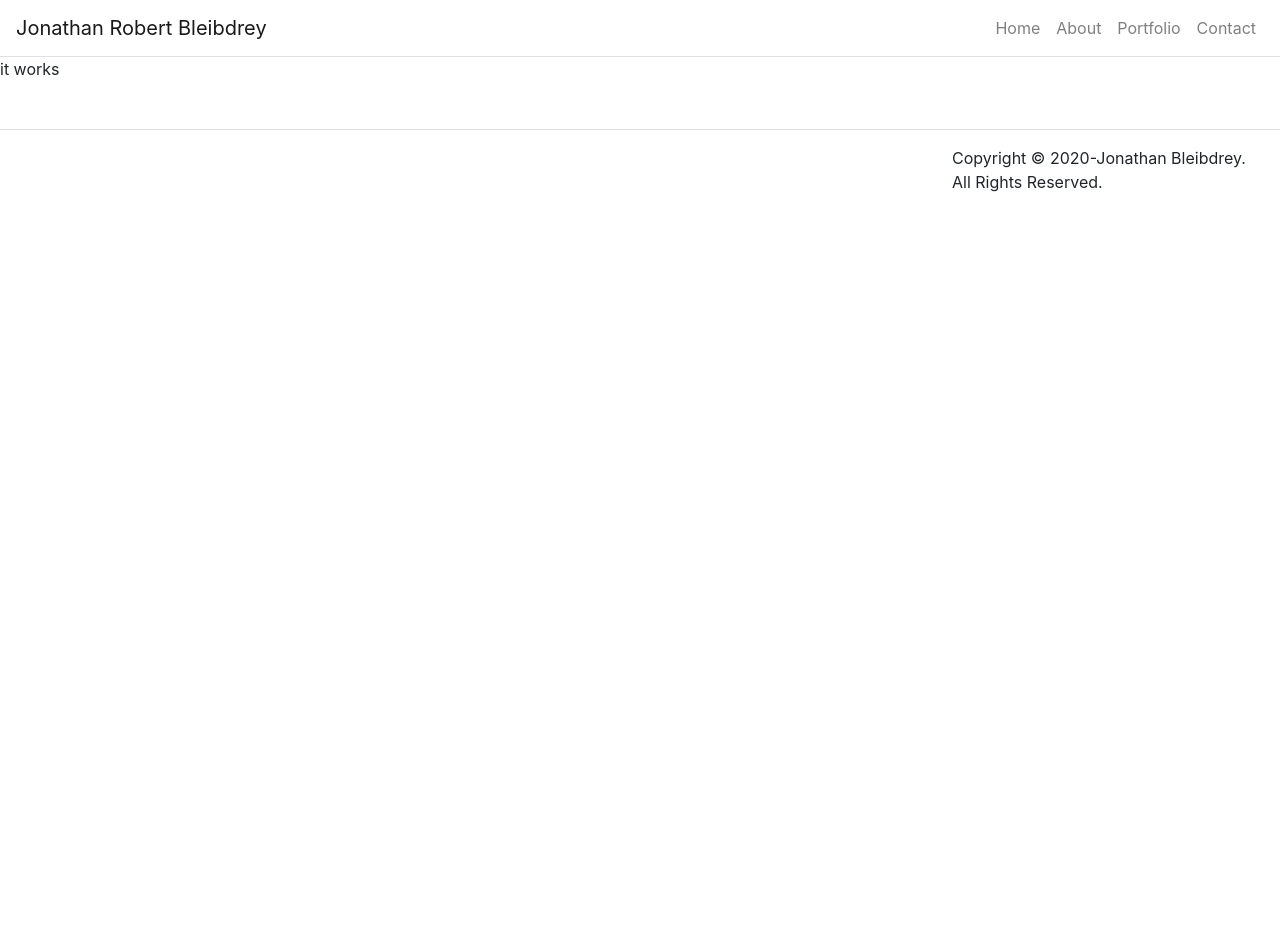
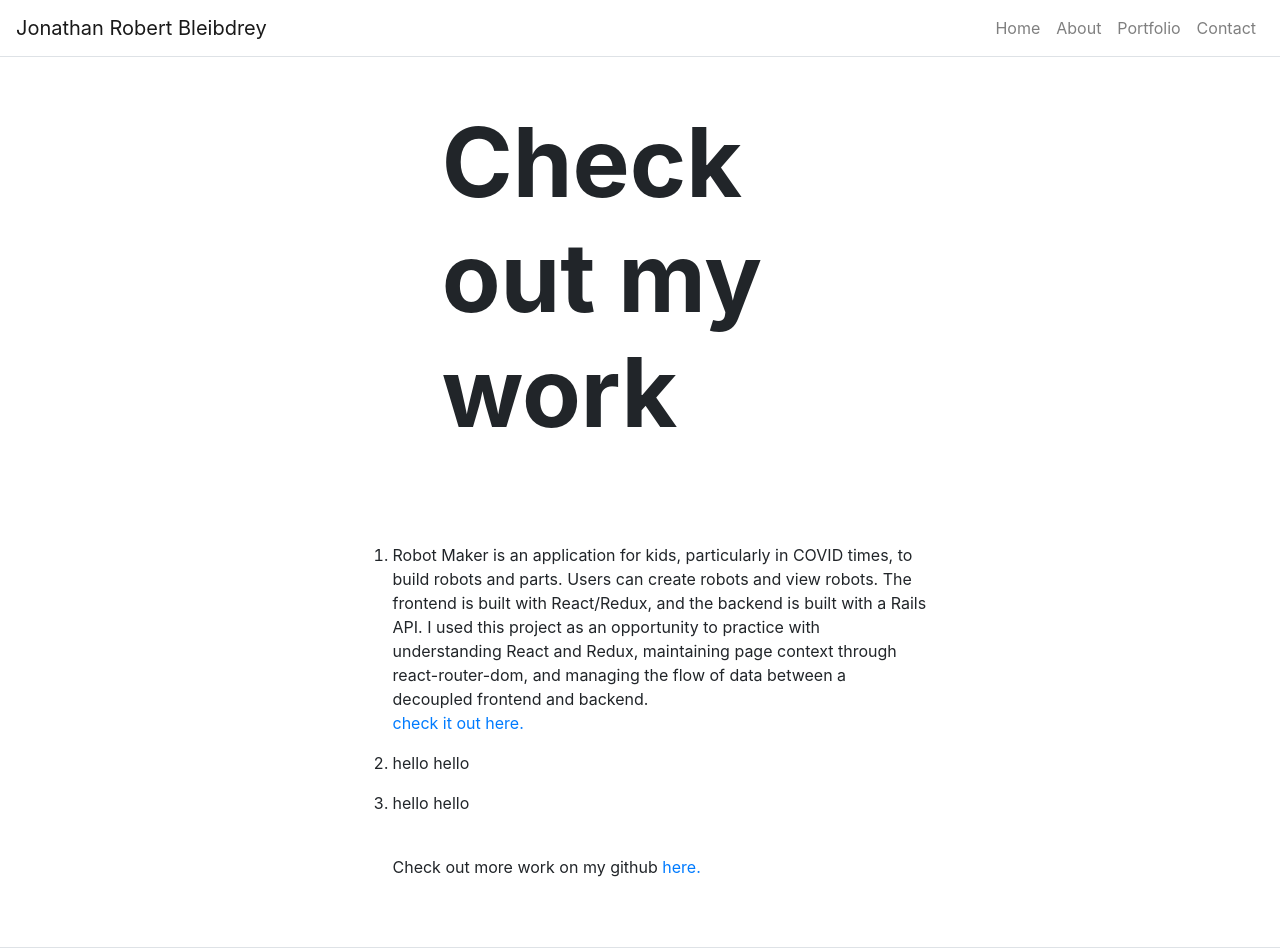
Before and after one commit to jonbleibdrey/personal_site, a React (Create React App) app: page /portfolio in a window 1280 px wide. Shown: the top 952 px of the page. Before the commit the page ends 800 px from the top, so only its background shows below. Built offline with nearby package versions, Linux system fonts and the light colour scheme.

Commit message:
added text into the portfoli page

```diff
--- a/src/pages/PortfolioPage.js
+++ b/src/pages/PortfolioPage.js
@@ -1,9 +1,50 @@
 import React from 'react'
+import HomeText from '../components/HomeText'
+import Content from '../components/Content'
+import { Container } from 'react-bootstrap'
+import Col from 'react-bootstrap/Col'
+import Row from 'react-bootstrap/Row'
 
 const PortfolioPage = (props) => {
     return (
         <div>
-            it works
+            <HomeText title={props.title}/>
+            <Row className="justify-content-center py-1">
+            <Col xs="9">
+            <Content>
+                <Container>
+                <ol>
+                <li>
+                <p>
+                Robot Maker is an application for kids, particularly in COVID times, to build robots and parts.
+                Users can create robots and view robots.
+                The frontend is built with React/Redux, and the backend is built with a Rails API.
+                I used this project as an opportunity to practice with understanding React and Redux, maintaining page context through react-router-dom, and managing the flow of data between a decoupled frontend and backend.
+                <br/>
+                <a href="https://github.com/jonbleibdrey/robot_maker"> check it out here. </a>
+                </p>
+                </li>
+
+                <li>
+                <p>
+                    hello hello
+                </p>
+                </li>
+
+                <li>
+                <p>
+                    hello hello
+                </p>
+                </li>
+                <br/>
+                <p>
+                    Check out more work on my github<a href="https://github.com/jonbleibdrey"> here. </a>
+                </p>
+                </ol>
+                </Container>
+            </Content>
+            </Col>
+            </Row>
         </div>
     )
 }
```
